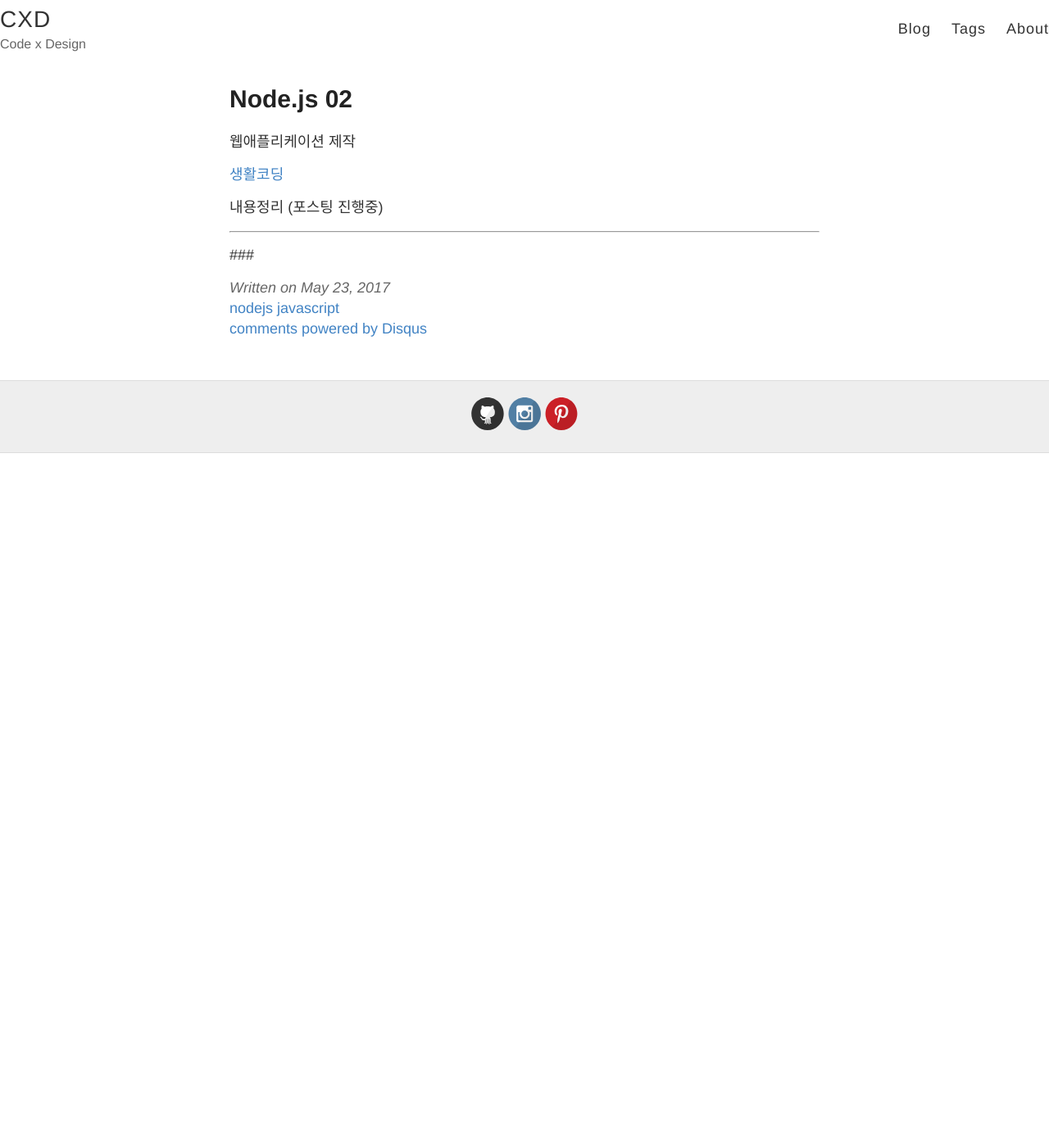
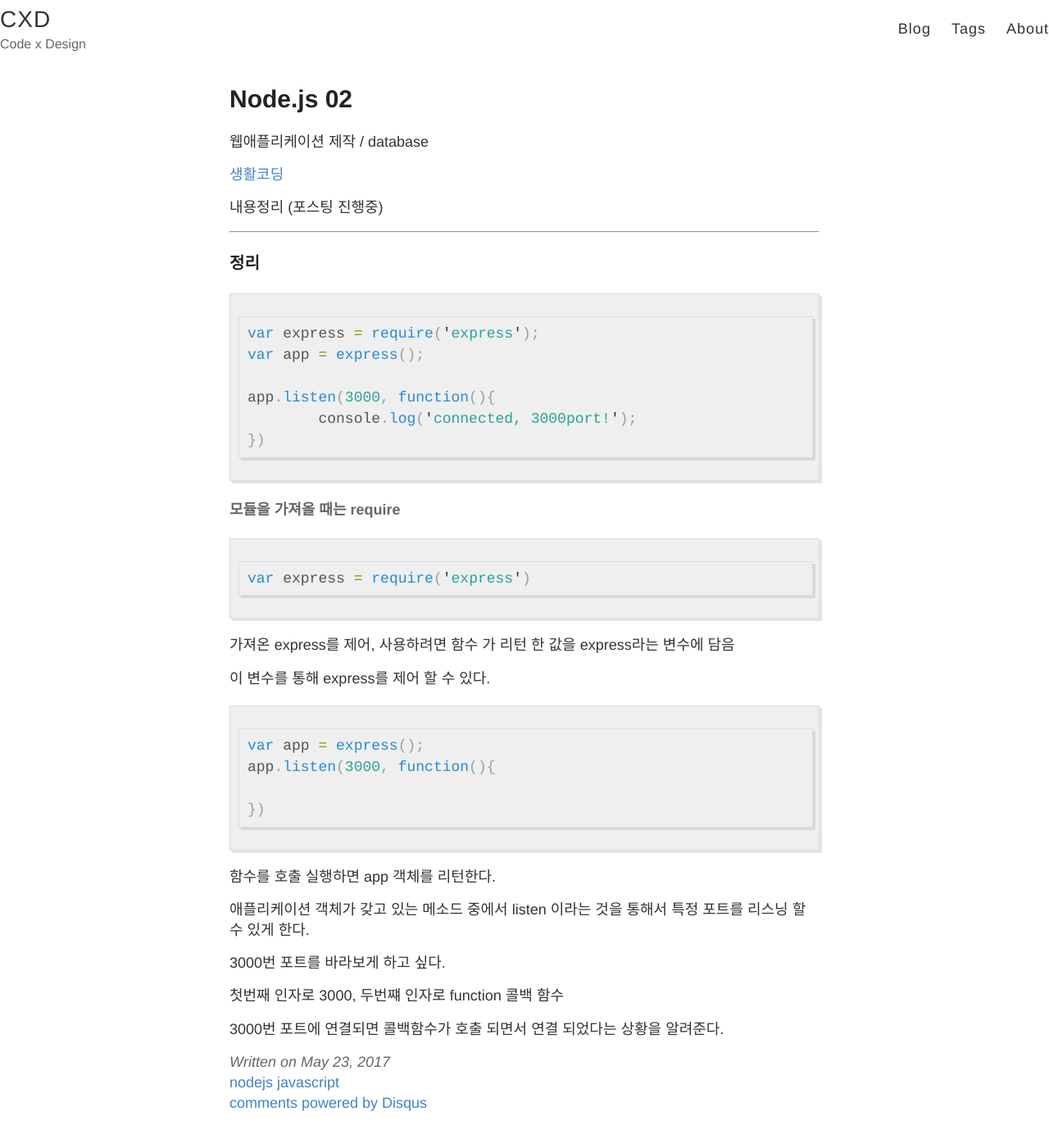
Before and after one commit to songssss/songssss.github.io, a Jekyll site: the page built from _posts/2017-05-23-nodejs2.md, in a window 1280 px wide and 1400 px high. Shown: the top 1395 px of the window at 82% size. Built offline with Jekyll 4.4.1, drawn with Linux system fonts in a browser that asks for light colours; comment, search, counter and statistics services are not loaded.

Commit message:
about add

````diff
--- a/_posts/2017-05-23-nodejs2.md
+++ b/_posts/2017-05-23-nodejs2.md
@@ -7,12 +7,49 @@
 ---
 
 
-웹애플리케이션 제작
+웹애플리케이션 제작 / database
 
-[생활코딩](https://opentutorials.org/course/2136/11850){:target="_blank"}
+[생활코딩](https://opentutorials.org/course/2136/11950){:target="_blank"}
 
 내용정리 (포스팅 진행중)
 
 ---
 
-###
+
+### 정리
+
+```javascript
+var express = require('express');
+var app = express();
+
+app.listen(3000, function(){
+	console.log('connected, 3000port!');
+})
+```
+
+#### 모듈을 가져올 때는 require
+
+```javascript
+var express = require('express')
+```
+
+가져온 express를 제어, 사용하려면 함수 가 리턴 한 값을 express라는 변수에 담음
+
+이 변수를 통해 express를 제어 할 수 있다.
+
+
+```javascript
+var app = express();
+app.listen(3000, function(){
+
+})
+```
+함수를 호출 실행하면 app 객체를 리턴한다.
+
+애플리케이션 객체가 갖고 있는 메소드 중에서 listen 이라는 것을 통해서 특정 포트를 리스닝 할 수 있게 한다.
+
+3000번 포트를 바라보게 하고 싶다.
+
+첫번째 인자로 3000, 두번쨰 인자로 function 콜백 함수
+
+3000번 포트에 연결되면 콜백함수가 호출 되면서 연결 되었다는 상황을 알려준다.
````
Also changed, not shown: about.md (+3 -0 lines).
